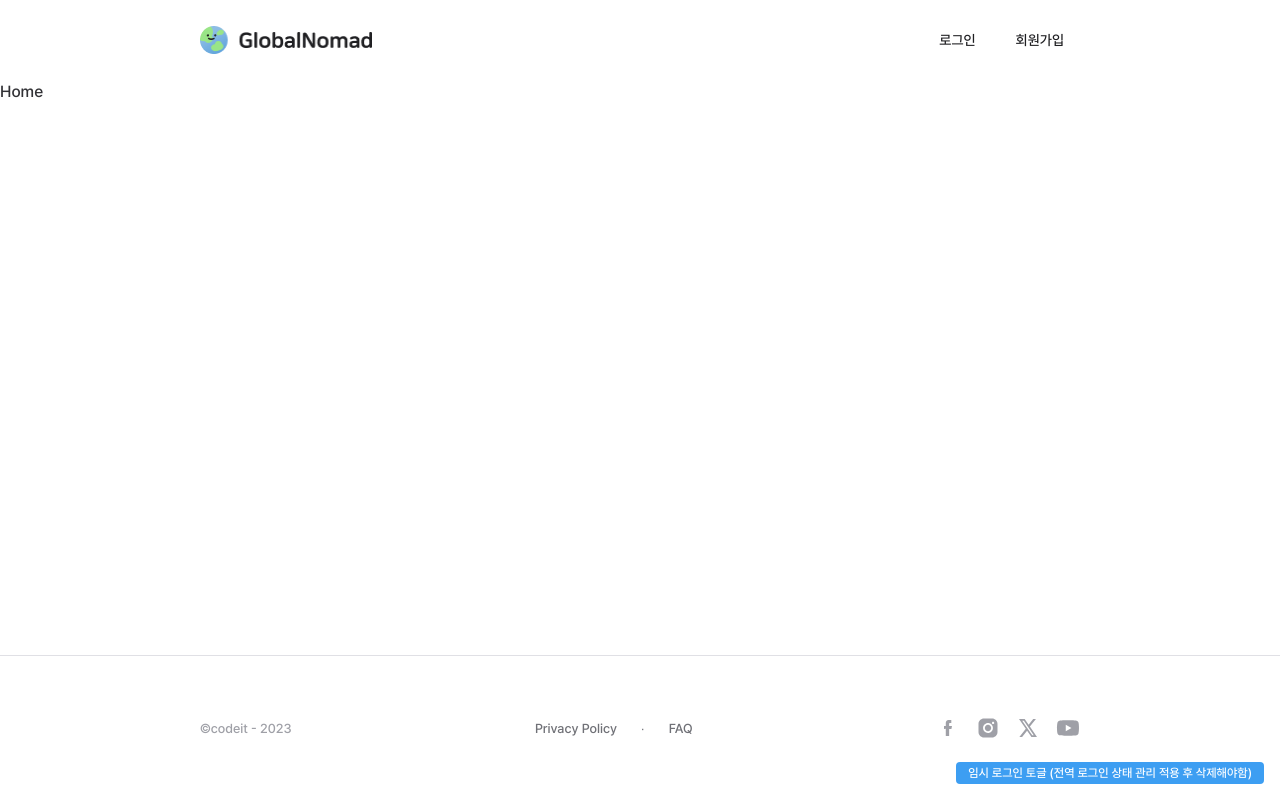
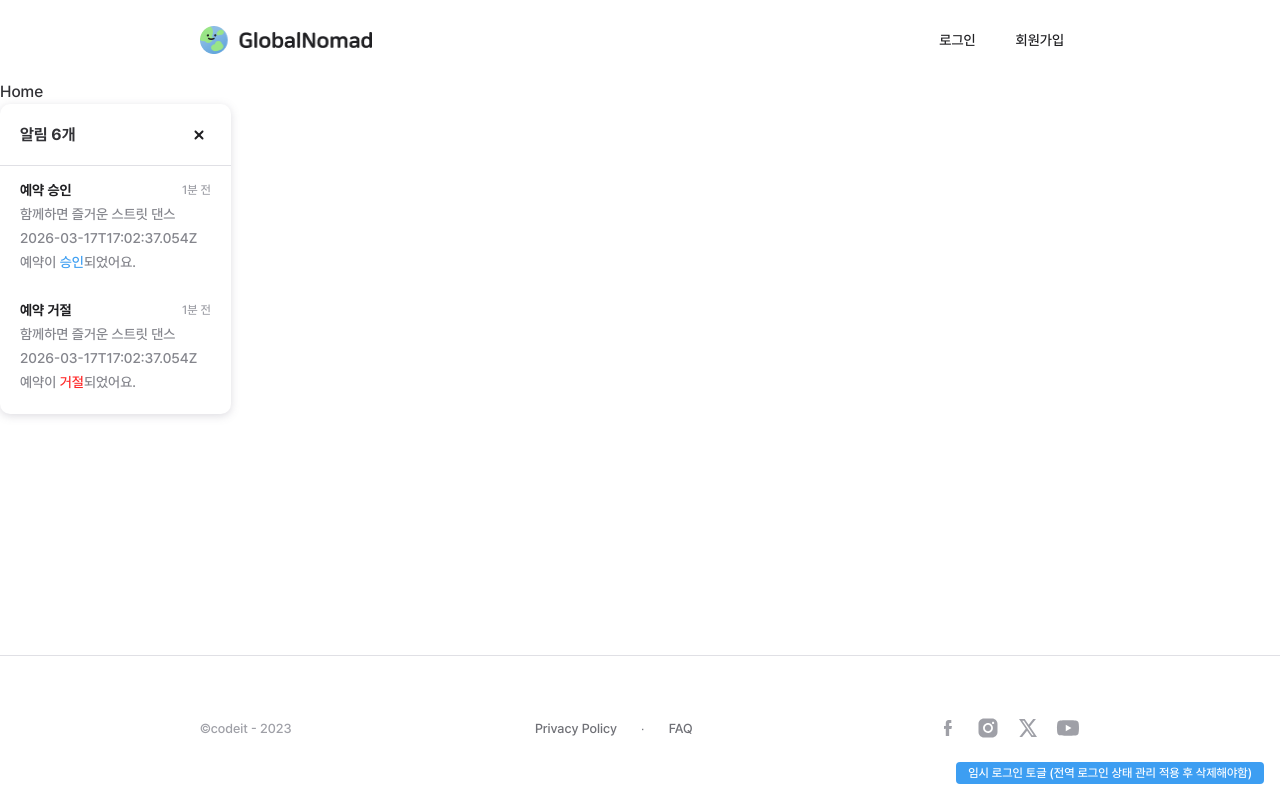
Before and after one commit to wuswusw/21-Sprint-Part4-4team-GolbalNomad, a Next.js app: page / in a window 1280 px wide. Built offline with nearby package versions, Linux system fonts and the light colour scheme.

Commit message:
:art: [KAN-22] Style: 알림 UI 구현

```diff
--- a/src/app/page.tsx
+++ b/src/app/page.tsx
@@ -1,8 +1,10 @@
 import MainLayout from "@/components/layout/main-layout";
+import Notifications from "@/features/notification/components/notifications";
 export default function Page() {
   return (
     <MainLayout>
       <h1>Home</h1>
+      <Notifications />
     </MainLayout>
   );
 }
--- /dev/null
+++ b/src/features/notification/components/notifications.tsx
@@ -0,0 +1,44 @@
+import Image from "next/image";
+
+const NOTIFICATIONS = [
+    {
+        id: 1,
+        title: "함께하면 즐거운 스트릿 댄스",
+        content: "승인",
+        createdAt: "2026-03-17T17:02:37.054Z",
+    },
+    {
+        id: 2,
+        title: "함께하면 즐거운 스트릿 댄스",
+        content: "거절",
+        createdAt: "2026-03-17T17:02:37.054Z",
+    },
+
+]
+
+function Notifications() {
+
+    return (
+        <div className="flex flex-col tablet:w-[231px] w-[327px] shadow-[0px_2px_8px_0px_#78748640] rounded-[10px] pb-2">
+            <div className="flex justify-between items-center px-5 py-[18.5px] border-b border-gray-100">
+                <h1 className="text-16 font-bold">알림 6개</h1>
+                <Image src="/assets/icons/delete.svg" alt="close" width={24} height={24} />
+            </div>
+            {NOTIFICATIONS.map((notificationn) => (
+                <div key={notificationn.id} className="flex flex-col gap-2 px-5 py-4 text-gray-950">
+                    <div className="flex justify-between items-center">
+                        <span className="text-14 font-bold">예약 {notificationn.content}</span>
+                        <span className="text-12 text-gray-400">1분 전</span>
+                    </div>
+                    <div className="flex flex-col gap-2 text-14 text-gray-500">
+                        <p>{notificationn.title}</p>
+                        <p>{notificationn.createdAt}</p>
+                        <p>예약이 <span className={notificationn.content === "승인" ? "text-primary-500" : "text-[#FF2727]"}>{notificationn.content}</span>되었어요.</p>
+                    </div>
+                </div>
+            ))}
+        </div>
+    )
+}
+
+export default Notifications;
```
Also changed, not shown: public/assets/icons/delete.svg (added), 1 other file (tests, documents, lock files or other folders).
